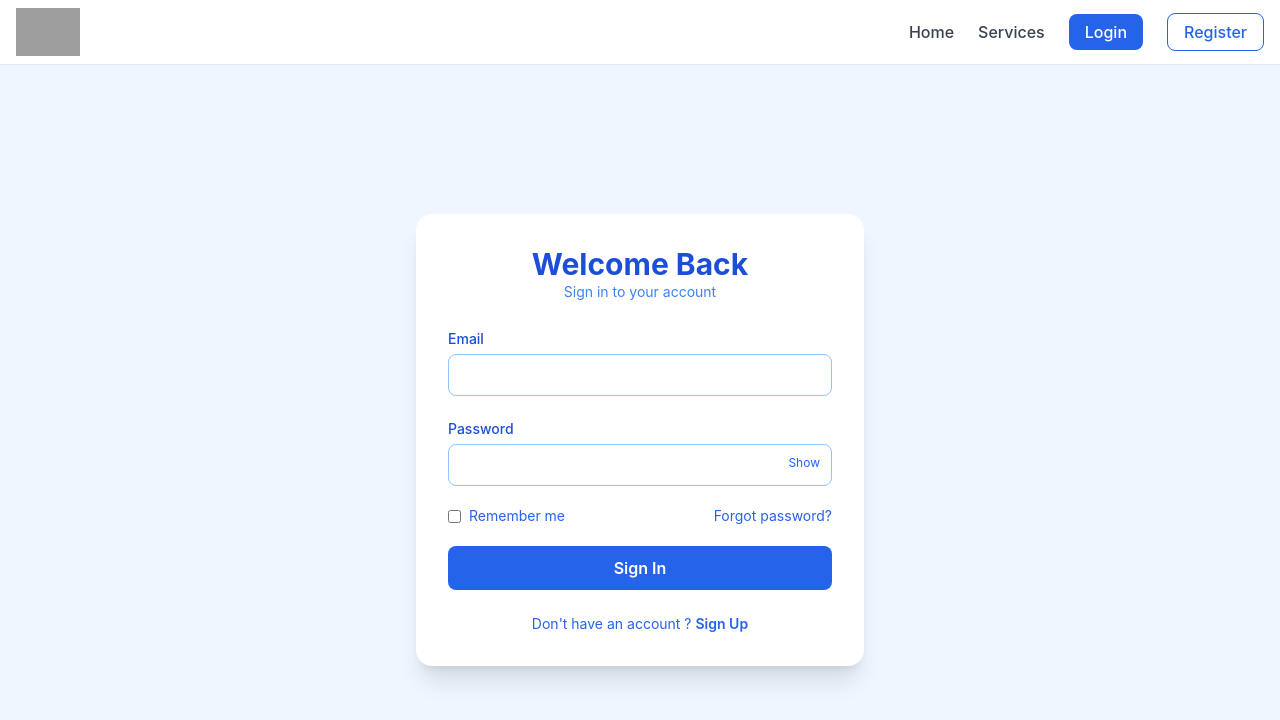
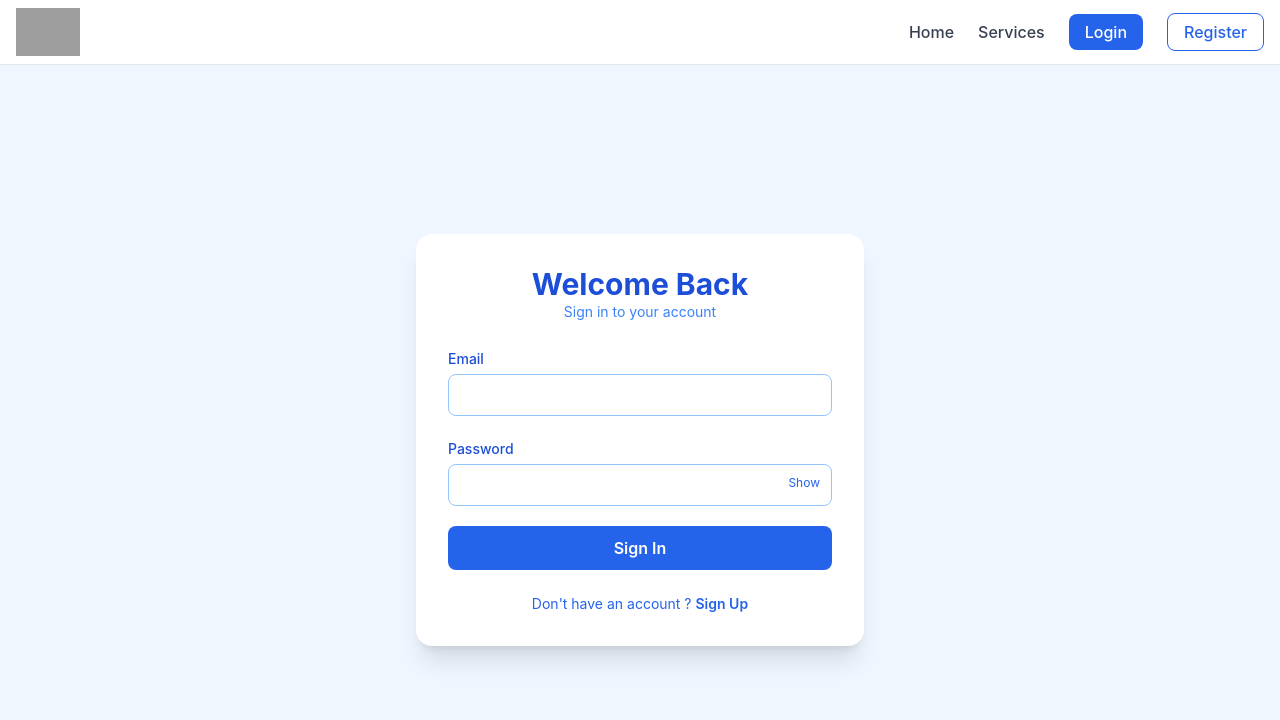
Before and after one commit to CHAABANI-MAHDI/Doctor-Appointment-Project, a React (Create React App) app in the folder frontend/frontend/: page /login in a window 1280 px wide. Shown: the top 720 px of the page. Built offline with nearby package versions, Linux system fonts and the light colour scheme; grey boxes are pictures that could not be loaded.

Commit message:
feat: enhance login form validation and user experience

```diff
--- a/frontend/frontend/src/components/login.jsx
+++ b/frontend/frontend/src/components/login.jsx
@@ -49,9 +49,9 @@ function Login() {
 
       // Navigate based on user role
       if (userData?.role === "admin") {
-        navigate("/admin-dashboard");
+        navigate("/admin-overview");
       } else {
-        navigate("/");
+        navigate("/add-appointment");
       }
     } catch {
       setErrors({
@@ -122,16 +122,7 @@ function Login() {
             )}
           </div>
 
-          {/* Options */}
-          <div className="flex justify-between text-sm text-blue-600">
-            <label className="flex items-center gap-2">
-              <input type="checkbox" />
-              Remember me
-            </label>
-            <a href="#" className="hover:underline">
-              Forgot password?
-            </a>
-          </div>
+
 
           {/* Button */}
           <button
```
